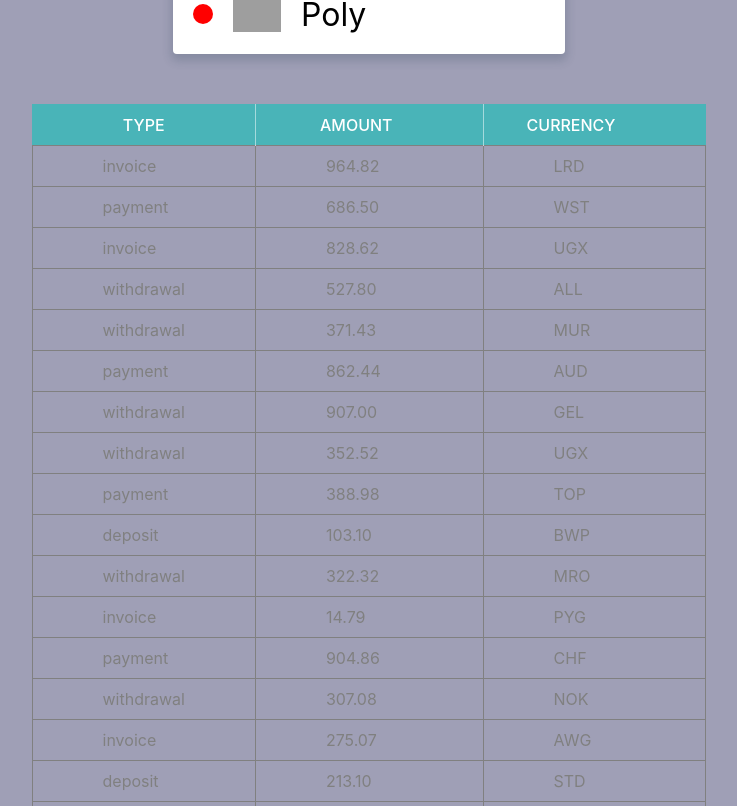
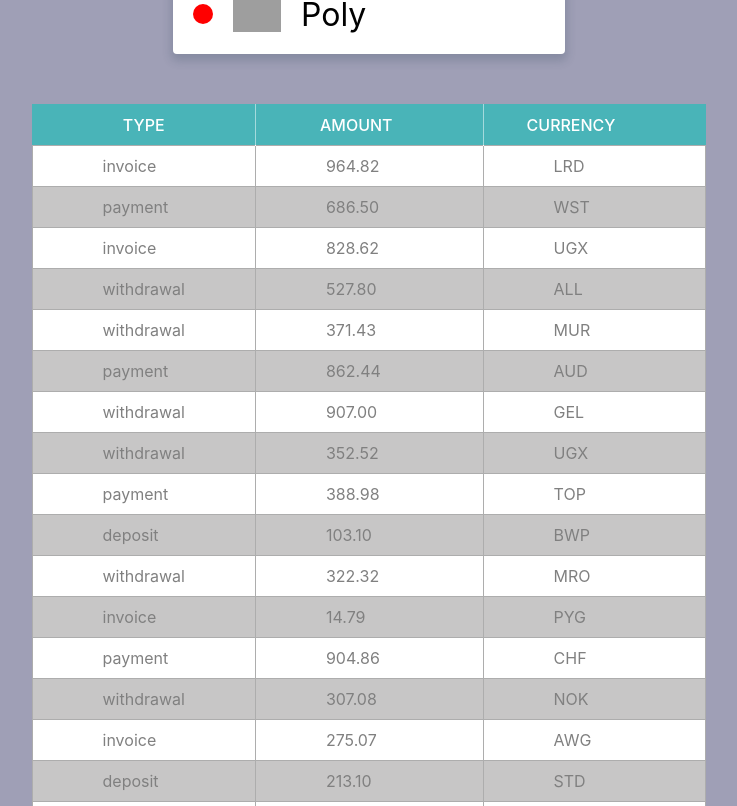
Before and after one commit to AnastasiiaHudymenko/goit-react-hw-01-components, a React (Create React App) app: page / in a window 1280 px wide. Shown: the part 1114-1920 px from the top of the page, without its empty margins (271-1008 px from the left). Built offline with nearby package versions, Linux system fonts and the light colour scheme; grey boxes are pictures that could not be loaded.

Commit message:
add styles Transactions component

```diff
--- a/src/components/TransactionHistory/TransactionHistory.jsx
+++ b/src/components/TransactionHistory/TransactionHistory.jsx
@@ -8,7 +8,7 @@ import {
 
 export default function TransactionHistory({ items }) {
   return (
-    <TableTransaction class="transaction-history">
+    <TableTransaction>
       <Thead>
         <tr>
           <CaptionTransaction>Type</CaptionTransaction>
@@ -24,8 +24,11 @@ export default function TransactionHistory({ items }) {
       </Thead>
 
       <Tbody>
-        {items.map(({ id, type, amount, currency }) => (
-          <tr key={id}>
+        {items.map(({ id, type, amount, currency }, i) => (
+          <tr
+            style={{ backgroundColor: `${i % 2 === 0 ? 'white' : '#c7c6c6'}` }}
+            key={id}
+          >
             <TdTransaction>{type}</TdTransaction>
             <TdTransaction>{amount}</TdTransaction>
             <TdTransaction>{currency}</TdTransaction>
--- a/src/components/TransactionHistory/TransactionHistory.styled.jsx
+++ b/src/components/TransactionHistory/TransactionHistory.styled.jsx
@@ -31,7 +31,7 @@ export const CaptionTransaction = styled.th(
 
 export const TdTransaction = styled.td`
   padding: 10px 70px;
-  border: 1px solid grey;
+  border: 1px solid #adadad;
 `;
 
 export const Tbody = styled.tbody`
```
